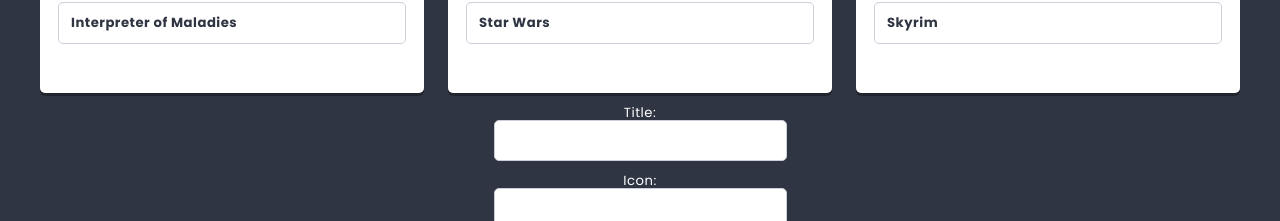
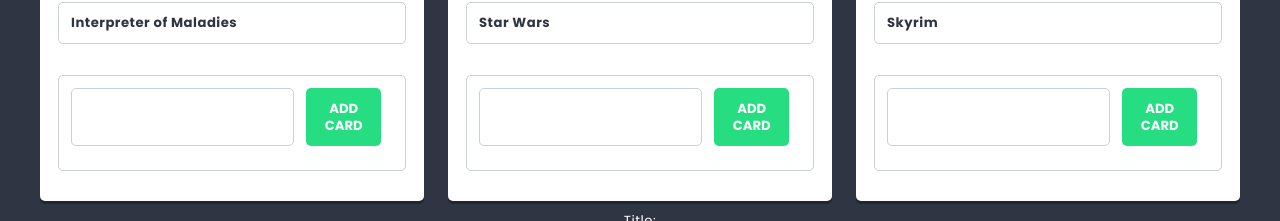
Before and after one commit to kubalanucha/React, a React (Create React App) app: page / in a window 1280 px wide. Shown: the part 692-913 px from the top of the page. Built offline with nearby package versions, Linux system fonts and the light colour scheme.

Commit message:
add card

```diff
--- a/src/components/CardForm/CardForm.js
+++ b/src/components/CardForm/CardForm.js
@@ -7,7 +7,7 @@
   const [title, setTitle] = useState('');
   const handleSubmit = (e) => {
     e.preventDefault();
-    props.action({ title: title });
+    props.action({ title: title }, props.columnId);
     setTitle('');
   };
 
--- /dev/null
+++ b/src/components/CardForm/CardForm.module.scss
@@ -0,0 +1,13 @@
+@import '../../styles/settings.scss';
+
+.cardForm {
+  position: relative;
+  background: $color-light;
+  border: 1px solid lighten($color-dark, 60%);
+  padding: $base-size;
+  margin: 0 0 $base-size 0;
+  border-radius: $radius;
+  display: flex;
+  justify-content: space-between;
+  font-weight: bold;
+}
--- a/src/components/Column/Column.js
+++ b/src/components/Column/Column.js
@@ -1,5 +1,6 @@
 import styles from './Column.module.scss';
 import Card from '../Card/Card';
+import CardForm from '../CardForm/CardForm';
 
 const Column = (props) => {
   return (
@@ -12,6 +13,7 @@
           <Card key={card.id} title={card.title} />
         ))}
       </ul>
+      <CardForm columnId={props.id} action={props.action} />
     </article>
   );
 };
--- a/src/components/ColumnForm/ColumnForm.js
+++ b/src/components/ColumnForm/ColumnForm.js
@@ -5,7 +5,7 @@
 import TextInput from '../TextInput/TextInput';
 // import { useParams } from 'react-router';
 
-const ColumnForm = ({ listId }) => {
+const ColumnForm = (props) => {
   const [title, setTitle] = useState('');
   const [icon, setIcon] = useState('');
 
@@ -13,7 +13,7 @@
 
   const handleSubmit = (e) => {
     e.preventDefault();
-
+    props.action({ title, icon });
     setTitle('');
     setIcon('');
   };
--- a/src/components/List/List.js
+++ b/src/components/List/List.js
@@ -34,6 +34,18 @@
       ],
     },
   ]);
+  const addCard = (newCard, columnId) => {
+    const columnsUpdated = columns.map((column) => {
+      if (column.id === columnId)
+        return {
+          ...column,
+          cards: [...column.cards, { id: shortid(), title: newCard.title }],
+        };
+      else return column;
+    });
+
+    setColumns(columnsUpdated);
+  };
 
   const addColumn = (newColumn) => {
     setColumns([
@@ -60,6 +72,7 @@
       <section className={styles.columns}>
         {columns.map((column) => (
           <Column
+            action={addCard}
             key={column.id}
             id={column.id}
             title={column.title}
```
Also changed, not shown: src/components/CardForm/CardForm.scss (deleted).
